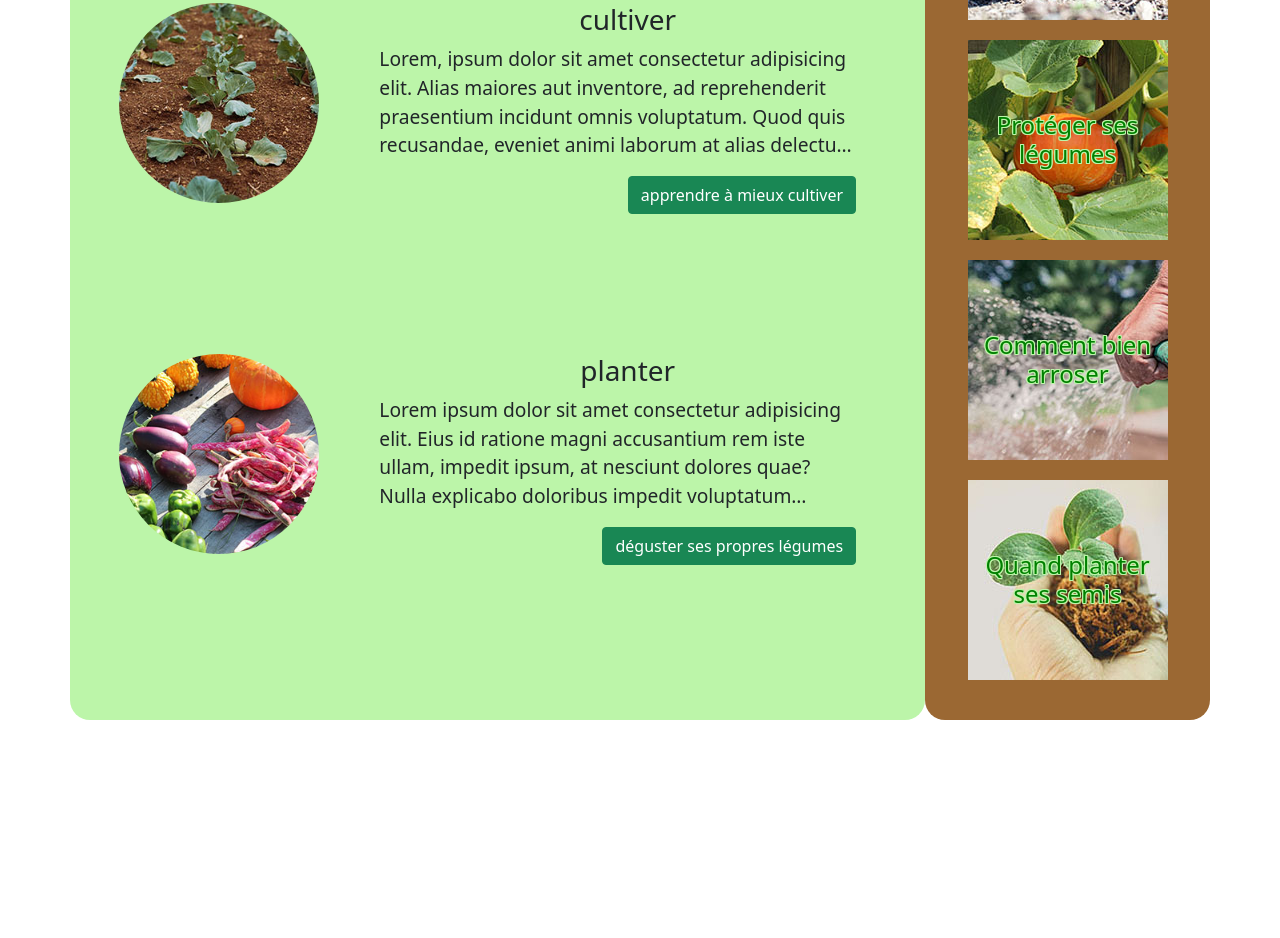
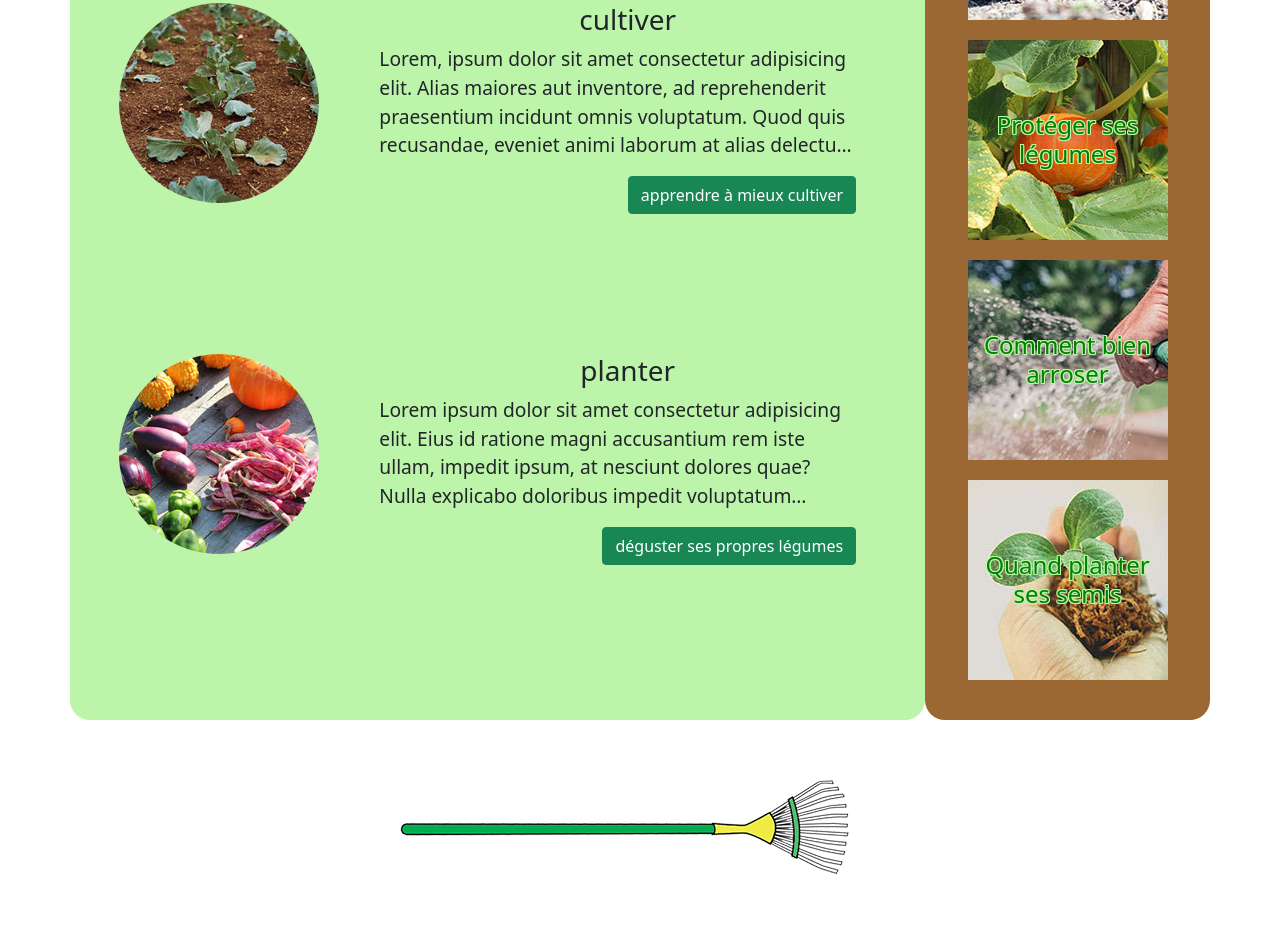
Before and after one commit to adelwebdev/BOOTSTRAPS_JQUERY, a plain HTML site: page index.html in a window 1280 px wide. Shown: the part 1318-2256 px from the top of the page. Before the commit the page ends 2038 px from the top, so only its background shows below. Drawn offline with nearby package versions, Linux system fonts and the light colour scheme.

Commit message:
Add files via upload

```diff
--- a/index.html
+++ b/index.html
@@ -125,6 +125,9 @@
           </div>
         </div>
       </div>
+      <div id="transition">
+        <img src="./media/transition.png" alt="rateau" />
+      </div>
     </main>
   </body>
 </html>
--- a/style.css
+++ b/style.css
@@ -83,3 +83,13 @@ h1 {
     -1px -1px 0 #bcf5a9, 1px 0px 0 #bcf5a9, 0px 1px 0 #bcf5a9,
     -1px 0px 0 #bcf5a9, 0px -1px 0 #bcf5a9;
 }
+.tips :hover {
+  transform: scale(1.08);
+  opacity: 0.7;
+  transition: ease-out 0.2s;
+}
+#transition {
+  padding: 50px 0;
+}
+#transition img {
+}
```
